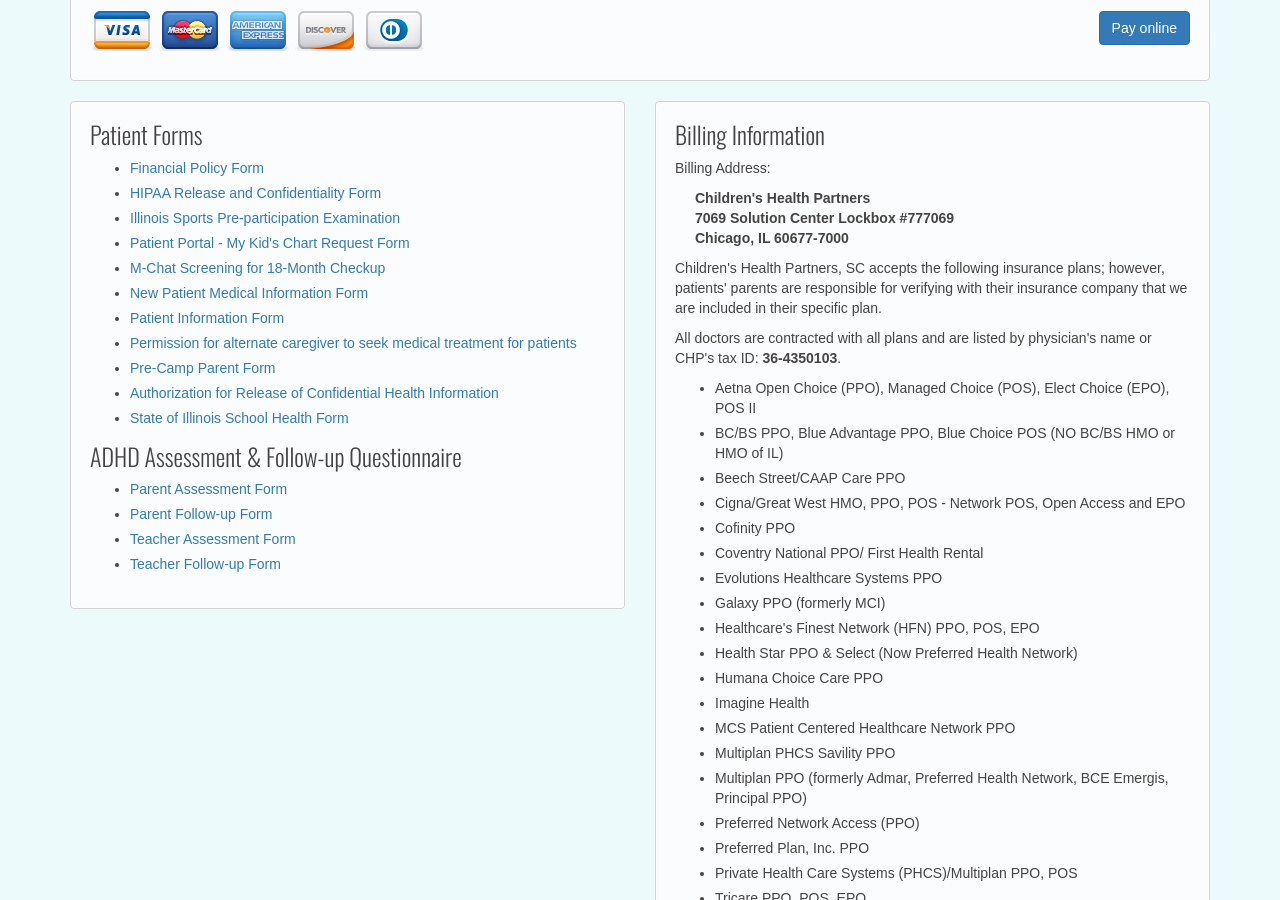
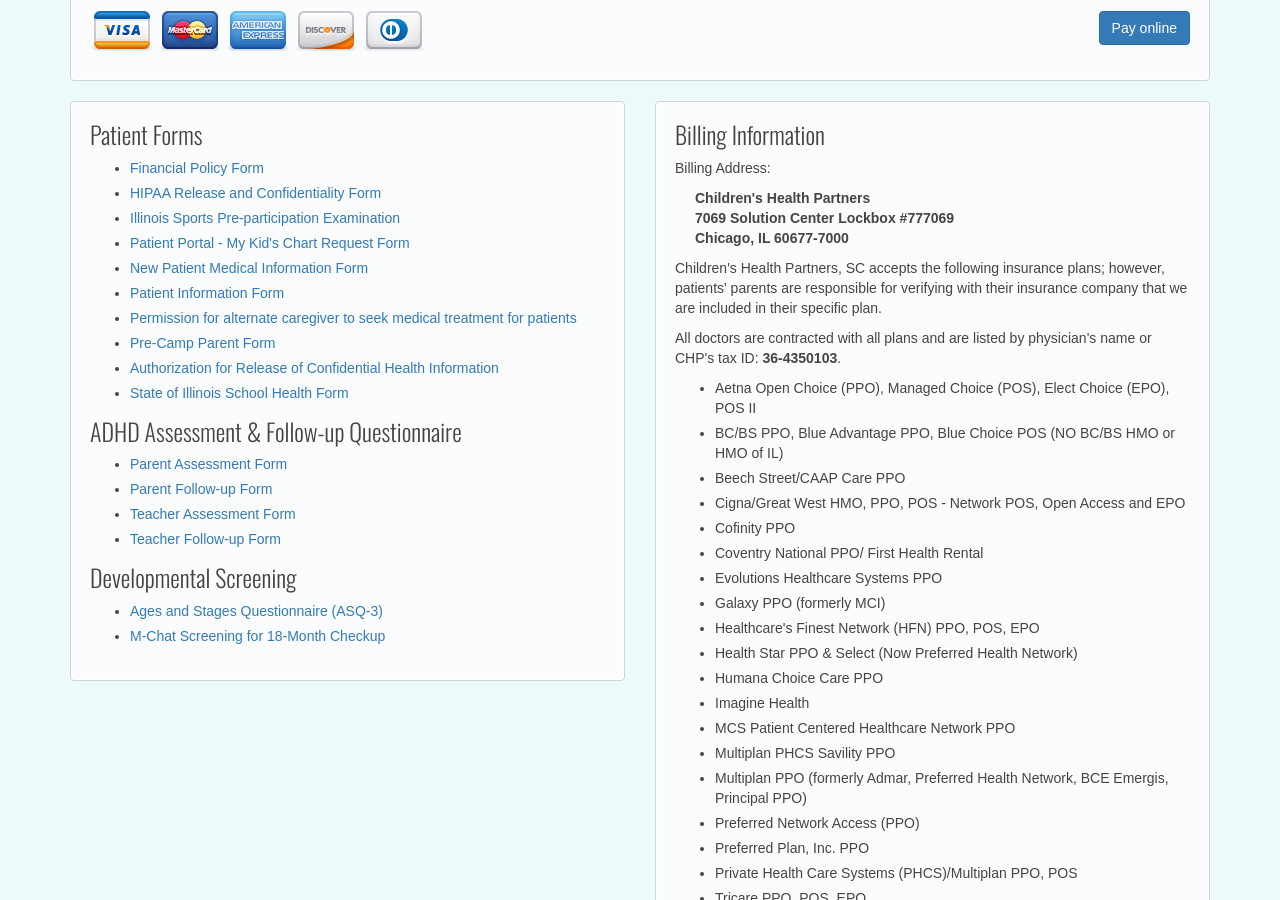
Before and after one commit to chpweb/web, a Jekyll site: the page built from forms-billing.html, in a window 1280 px wide and 900 px high, scrolled down 343 px. Built offline with Jekyll 4.4.1, drawn with Linux system fonts in a browser that asks for light colours; some web fonts are replaced; comment, search, counter and statistics services are not loaded.

Commit message:
Adding ages and stages

```diff
--- a/forms-billing.html
+++ b/forms-billing.html
@@ -55,6 +54,11 @@
             <li><a href="/storage/pdf/VanderbiltParentFollowUp.pdf" target="_blank">Parent Follow-up Form</a></li>
             <li><a href="/storage/pdf/VanderbiltTeacherAssessment.pdf" target="_blank">Teacher Assessment Form</a></li>
             <li><a href="/storage/pdf/VanderbiltTeacherFollowUp.pdf" target="_blank">Teacher Follow-up Form</a></li>
+          </ul>
+          <h3>Developmental Screening</h3>
+          <ul>
+            <li><a href="https://www.asqonline.com/family/39dd88" target="_blank">Ages and Stages Questionnaire (ASQ-3)</a></li>
+            <li><a href="/storage/pdf/m-chat.pdf" target="_blank">M-Chat Screening for 18-Month Checkup</a></li>
           </ul>
         </div>
       </div>
```
Also changed, not shown: other parts of forms-billing.html (+0 -1 lines).
